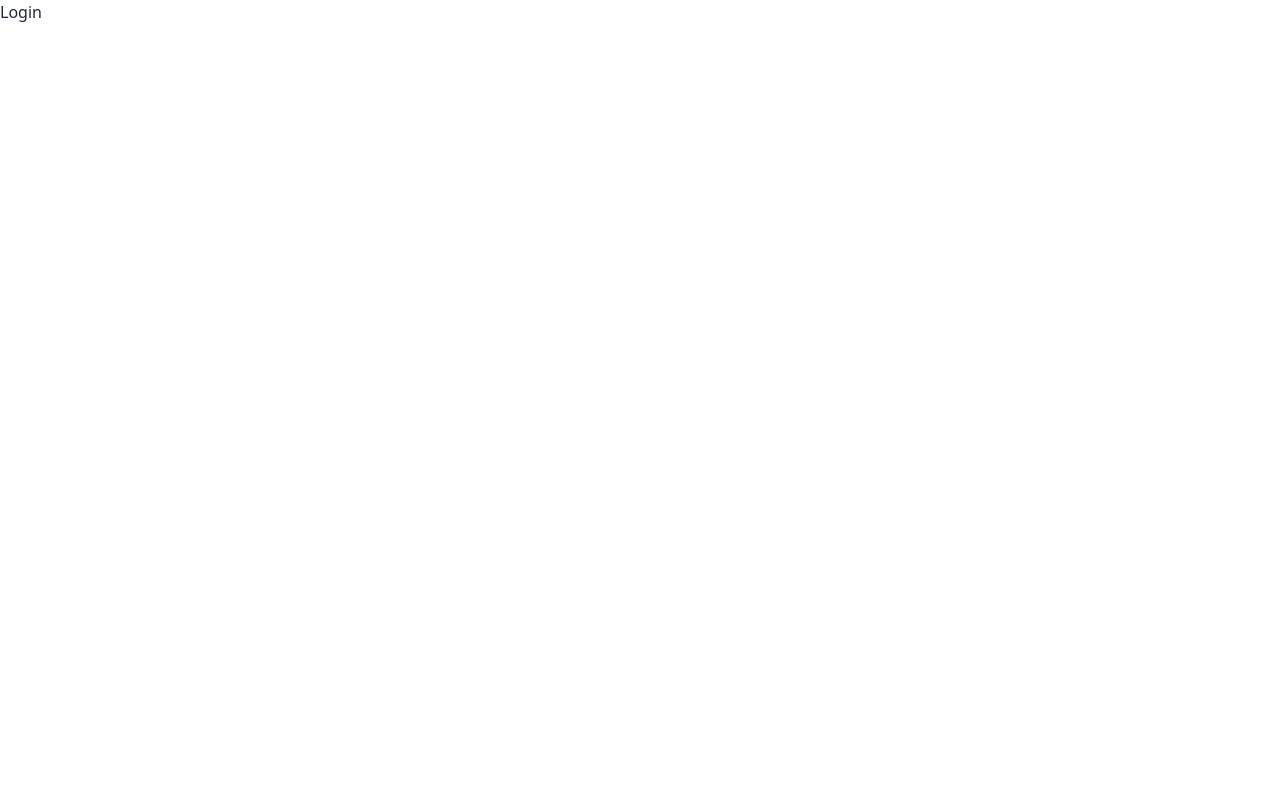
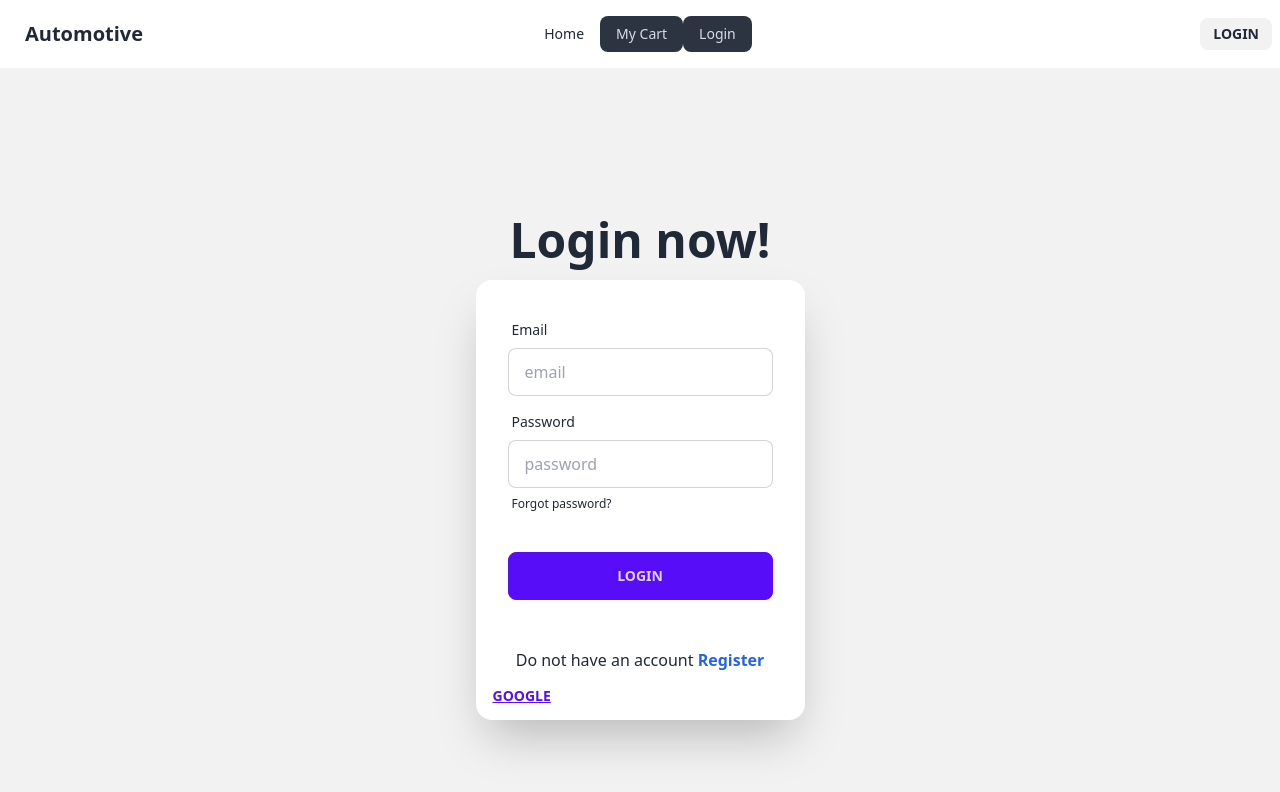
Before and after one commit to abdullahshakib13/automotive-client, a React (Vite) app: page /login in a window 1280 px wide. Shown: the top 792 px of the page. Built offline with nearby package versions, Linux system fonts and the light colour scheme; no server answers.

Commit message:
create login & ragistation authentication page

```diff
--- a/package.json
+++ b/package.json
@@ -13,6 +13,7 @@
     "firebase": "^10.5.0",
     "localforage": "^1.10.0",
     "match-sorter": "^6.3.1",
+    "prop-types": "^15.8.1",
     "react": "^18.2.0",
     "react-dom": "^18.2.0",
     "react-router-dom": "^6.17.0",
--- a/src/components/Home.jsx
+++ b/src/components/Home.jsx
@@ -8,7 +8,7 @@ const Home = () => {
     const products = useLoaderData();
     return (
         <div>
-            <Navbar></Navbar>
+            {/* <Navbar></Navbar> */}
             <Banner></Banner>
             <div className='m-20'>
                 <h2 className='text-center'>Home: {products.length}</h2>
--- a/src/components/Login/Login.jsx
+++ b/src/components/Login/Login.jsx
@@ -1,8 +1,61 @@
+import { useContext } from "react";
+import { Link, useNavigate } from "react-router-dom";
+import { AuthContext } from "../../providers/AuthProvider";
+
 const Login = () => {
+    const { signInUser } = useContext(AuthContext);
+    const navigate = useNavigate();
+
+    const handleLogin = e => {
+        e.preventDefault();
+        const form = e.target;
+        const email = form.email.value;
+        const password = form.password.value;
+        console.log(email, password);
+
+        signInUser(email, password)
+            .then(result => {
+                console.log(result.user);
+                e.target.reset();
+                navigate('/');
+            })
+            .then(error => {
+            console.error(error);
+        })
+    }
     return (
-        <div>
-            <h2>Login</h2>
+        <div className="hero min-h-screen bg-base-200">
+  <div className="hero-content flex-col">
+    <div className="text-center ">
+      <h1 className="text-5xl font-bold">Login now!</h1>
+    </div>
+    <div className="card flex-shrink-0 w-full max-w-sm shadow-2xl bg-base-100">
+      <form onSubmit={handleLogin} className="card-body">
+        <div className="form-control">
+          <label className="label">
+            <span className="label-text">Email</span>
+          </label>
+          <input type="email" name="email" placeholder="email" className="input input-bordered" required />
         </div>
+        <div className="form-control">
+          <label className="label">
+            <span className="label-text">Password</span>
+          </label>
+          <input type="password" name="password" placeholder="password" className="input input-bordered" required />
+          <label className="label">
+            <a href="#" className="label-text-alt link link-hover">Forgot password?</a>
+          </label>
+        </div>
+        <div className="form-control mt-6">
+          <button className="btn btn-primary">Login</button>
+        </div>
+        </form>
+                    <p className="text-center mt-4">Do not have an account <Link className="text-blue-600 font-bold" to="/register">Register</Link></p>
+
+                     <p><button className="btn btn-link">Google</button></p>
+    </div>
+  </div>
+</div>
     );
 };
 
--- a/src/components/Navbar/Navbar.jsx
+++ b/src/components/Navbar/Navbar.jsx
@@ -1,10 +1,22 @@
-import { NavLink } from "react-router-dom";
+import { useContext } from "react";
+import { Link, NavLink } from "react-router-dom";
+import { AuthContext } from "../../providers/AuthProvider";
 
 
 const Navbar = () => {
+    const { user, logOut } = useContext(AuthContext);
+
+    const handleLogOut = () => {
+        logOut()
+            .then(() => console.log('user logged out successfully'))
+        .catch(error=>console.error(error))
+    }
+
     const navLinks = <>
-        <li><NavLink>Home</NavLink></li>
-        <li><NavLink>Add Products</NavLink></li>
+        <li><NavLink to="/">Home</NavLink></li>
+        {user && <>
+            <li><NavLink to="/addProduct">Add Products</NavLink></li>
+        </>}
         <li><NavLink>My Cart</NavLink></li>
         <li><NavLink>Login</NavLink></li>
     </>
@@ -26,9 +38,19 @@ const Navbar = () => {
                 {navLinks}
             </ul>
         </div>
-        {/* <div className="navbar-end">
-            <a className="btn">Button</a>
-        </div> */}
+            <div className="navbar-end">
+                {
+                    user ? <>
+                        <span>{user.email}</span>
+                        <a onClick={handleLogOut} className="btn btn-sm">Logout</a>
+                    </>
+                        : <Link to='/login'>
+                            <button className="btn btn-sm">Login</button>
+                          </Link>
+
+                }
+
+        </div>
         </div>
     );
 };
--- a/src/components/Register/Register.jsx
+++ b/src/components/Register/Register.jsx
@@ -1,5 +1,6 @@
 import { useContext } from "react";
 import { AuthContext } from "../../providers/AuthProvider";
+import { Link } from "react-router-dom";
 
 const Register = () => {
   const { createUser } = useContext(AuthContext);
@@ -52,7 +53,10 @@ const Register = () => {
         <div className="form-control mt-6">
           <button className="btn btn-primary">Register</button>
         </div>
-      </form>
+            </form>
+             <p className="text-center">Already have account? please <Link to="/login">
+                        <button className="btn btn-link">Login</button>
+                    </Link></p>
     </div>
   </div>
 </div>
--- a/src/layouts/Root.jsx
+++ b/src/layouts/Root.jsx
@@ -1,9 +1,11 @@
 
 import { Outlet } from 'react-router-dom';
+import Navbar from '../components/Navbar/Navbar';
 
 const Root = () => {
     return (
         <div>
+            <Navbar></Navbar>
             <Outlet></Outlet>
         </div>
     );
--- a/src/main.jsx
+++ b/src/main.jsx
@@ -14,6 +14,7 @@ import UpdateProduct from './components/UpdateProduct/UpdateProduct.jsx';
 import Register from './components/Register/Register';
 import Login from './components/Login/Login';
 import AuthProvider from './providers/AuthProvider.jsx';
+import PrivateRoute from './routes/PrivateRoute';
 
 
 const router = createBrowserRouter([
@@ -28,7 +29,7 @@ const router = createBrowserRouter([
       },
       {
         path: "/addProduct",
-        element: <AddProduct></AddProduct>
+        element: <PrivateRoute><AddProduct></AddProduct></PrivateRoute>
       },
       {
         path: "/updateProduct/:id",
--- a/src/providers/AuthProvider.jsx
+++ b/src/providers/AuthProvider.jsx
@@ -1,10 +1,12 @@
-import { createContext, useState } from "react";
-import { createUserWithEmailAndPassword, getAuth } from "firebase/auth";
+import { createContext, useEffect, useState } from "react";
+import { createUserWithEmailAndPassword, getAuth, onAuthStateChanged, signInWithEmailAndPassword, signOut } from "firebase/auth";
+import PropTypes from 'prop-types';
 import app from "../firebase/firebase.config";
 
 const auth = getAuth(app);
 
 export const AuthContext = createContext(null);
+
 
 const AuthProvider = ({ children }) => {
     const [user, setUser] = useState(null);
@@ -14,8 +16,29 @@ const AuthProvider = ({ children }) => {
         setLoading(true);
         return createUserWithEmailAndPassword(auth, email, password);
     }
+
+    const signInUser = (email, password) => {
+        setLoading(true);
+        return signInWithEmailAndPassword(auth,email,password);
+    }
+
+    const logOut = () => {
+        setLoading(true);
+        return signOut(auth);
+    }
+
+    useEffect(() => {
+        const unSubscribe = onAuthStateChanged(auth, currentUser => {
+            console.log('observing current user', currentUser);
+            setUser(currentUser);
+            setLoading(false);
+        });
+        return () => {
+            unSubscribe();
+        }
+    },[])
     const userInfo = {
-        user,loading,createUser
+        user,loading,createUser,signInUser,logOut
     }
     return (
         <AuthContext.Provider value={userInfo}>
@@ -25,3 +48,7 @@ const AuthProvider = ({ children }) => {
 };
 
 export default AuthProvider;
+
+AuthProvider.propTypes = {
+    children: PropTypes.node
+}
--- /dev/null
+++ b/src/routes/PrivateRoute.jsx
@@ -0,0 +1,23 @@
+import { useContext } from "react";
+import { AuthContext } from "../providers/AuthProvider";
+import { Navigate } from "react-router-dom";
+import PropTypes from 'prop-types';
+
+const PrivateRoute = ({children}) => {
+    const { user, loading } = useContext(AuthContext);
+
+    if (loading) {
+        return <span className="loading loading-spinner loading-lg"></span>;
+    }
+
+    if (user) {
+        return children;
+    }
+    return <Navigate to='/login'></Navigate>;
+};
+
+export default PrivateRoute;
+
+PrivateRoute.propTypes = {
+    children: PropTypes.node
+}
```
Also changed, not shown: 1 other file (tests, documents, lock files or other folders).
